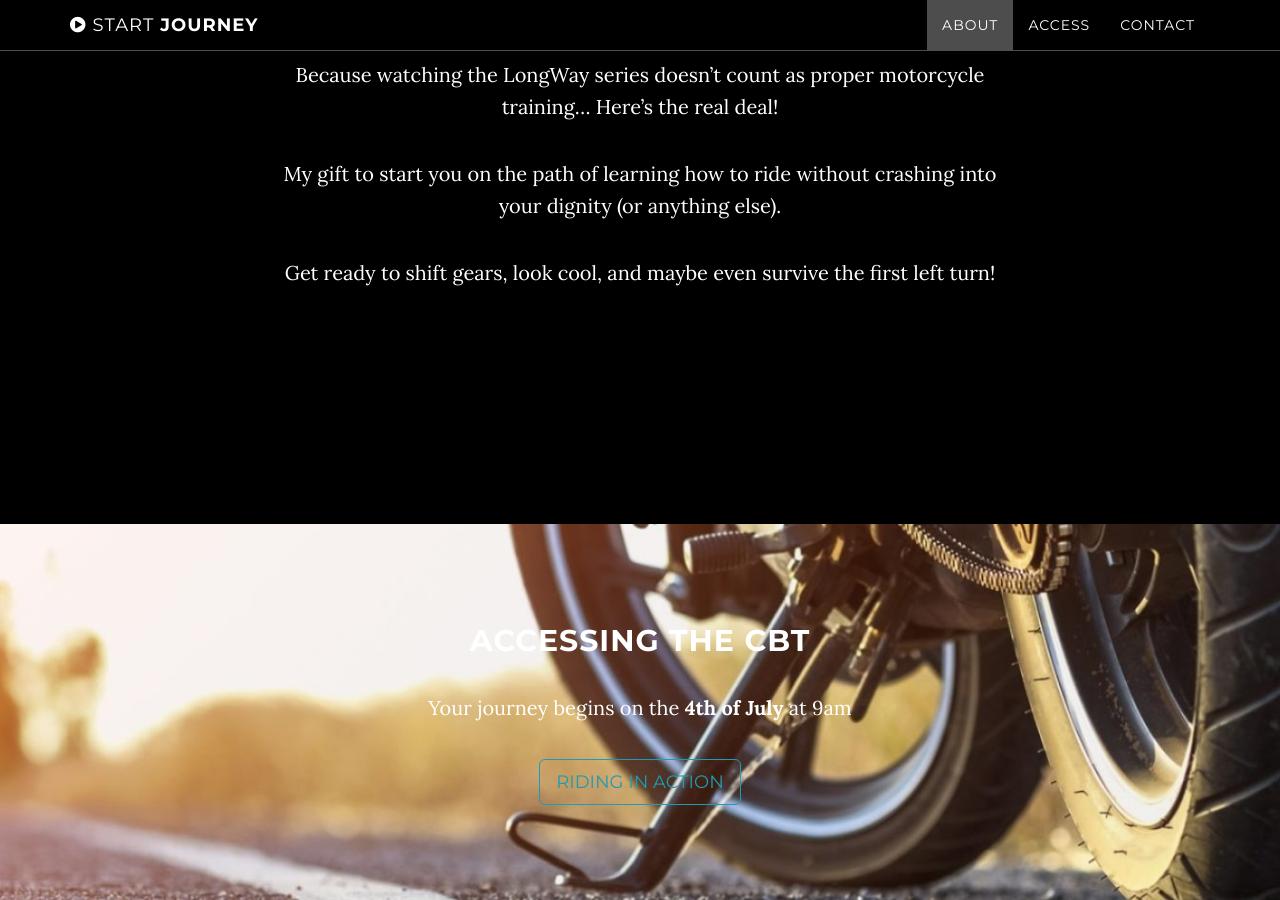
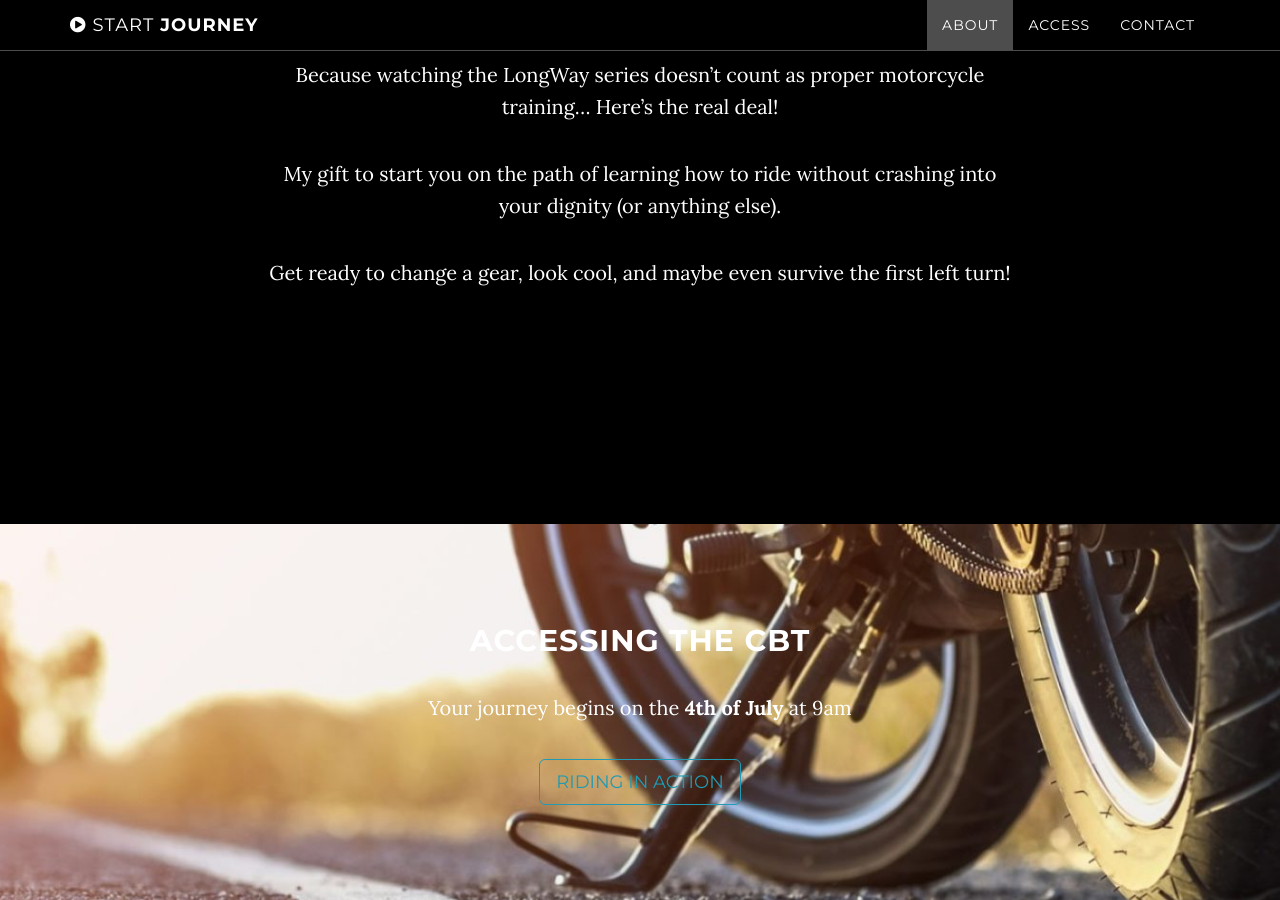
Before and after one commit to gevert-m/dawns-bday, a Jekyll site: the page built from index.html, in a window 1280 px wide and 900 px high, scrolled down 1109 px. Built offline with Jekyll 4.4.1, drawn with Linux system fonts in a browser that asks for light colours.

Commit message:
Update about.html

```diff
--- a/_includes/about.html
+++ b/_includes/about.html
@@ -5,7 +5,7 @@
                 <h2>About your present</h2>
                 <p>Because watching the LongWay series doesn’t count as proper motorcycle training… Here’s the real deal!</p>
                 <p>My gift to start you on the path of learning how to ride without crashing into your dignity (or anything else).</p>
-                <p>Get ready to shift gears, look cool, and maybe even survive the first left turn!</p>
+                <p>Get ready to change a gear, look cool, and maybe even survive the first left turn!</p>
             </div>
         </div>
     </section>
```
